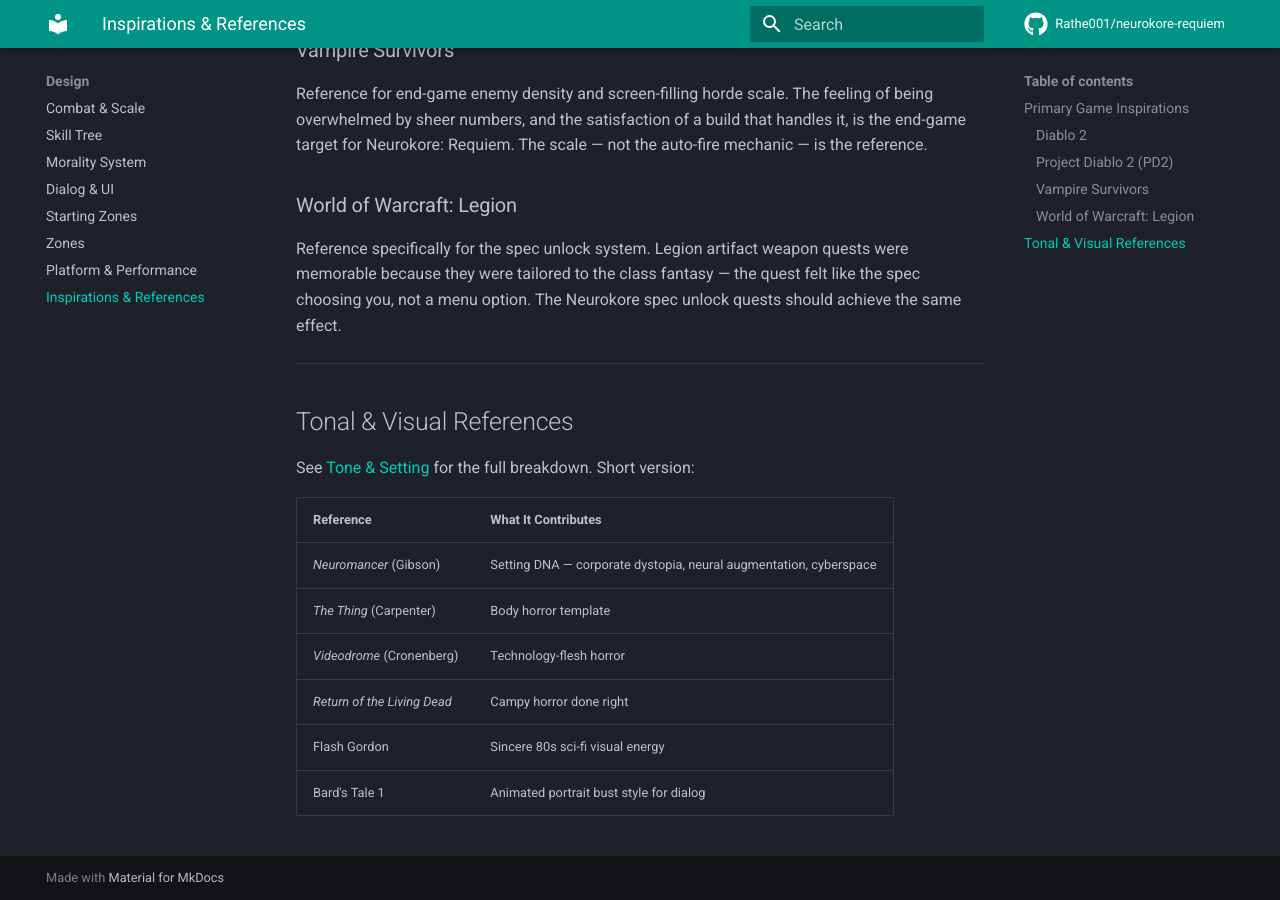
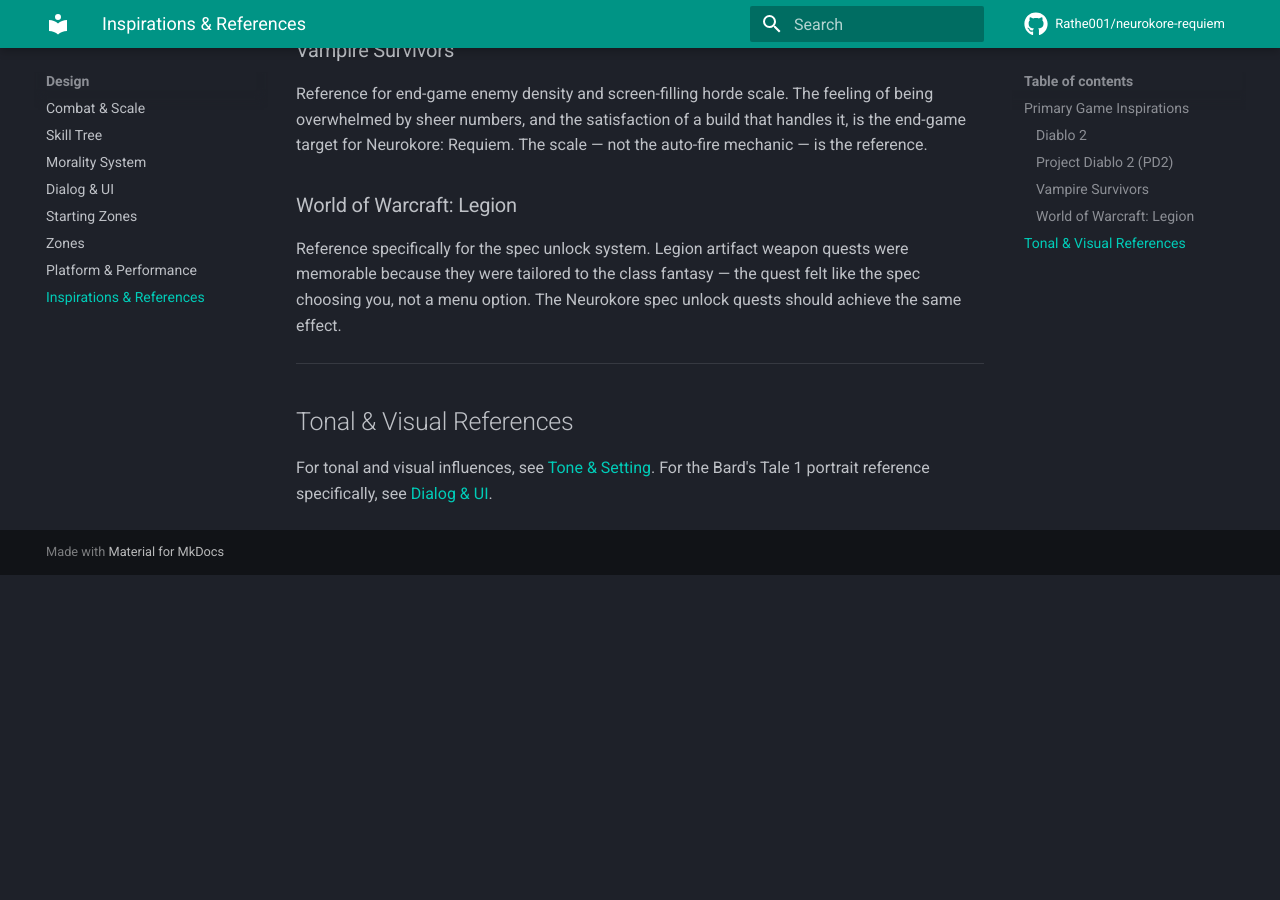
Before and after one commit to Rathe001/neurokore-requiem, an MkDocs documentation site: the page built from docs/design/inspirations.md, in a window 1280 px wide and 900 px high, scrolled down 905 px. Built offline with MkDocs 1.6.1 and Material for MkDocs 9.7.7, drawn with Linux system fonts in a browser that asks for light colours; comment, search, counter and statistics services are not loaded; after the commit the page ends 1480 px from its top, so only the background shows below that.

Commit message:
Clarify resource-system wording, fix skill tree phase 2, dedupe inspirations table
- Reword "resource" to "resource system" in class overviews so Polymath's two-axis Memory+CPU case fits the rule
- Clarify skill tree Phase 2 only covers the player's starting-class reps, not all six
- Remove duplicate tonal references table from inspirations.md; defer to tone.md and dialog-ui.md
- Add direct CLAUDE.md links for the recently extracted morality, skill-tree, zones, dialog-ui, and lighting docs

Co-Authored-By: Claude Opus 4.7 <noreply@anthropic.com>

```diff
--- a/docs/design/inspirations.md
+++ b/docs/design/inspirations.md
@@ -30,13 +30,4 @@ Reference specifically for the spec unlock system. Legion artifact weapon quests
 
 ## Tonal & Visual References
 
-See [Tone & Setting](../world/tone.md) for the full breakdown. Short version:
-
-| Reference | What It Contributes |
-|---|---|
-| *Neuromancer* (Gibson) | Setting DNA — corporate dystopia, neural augmentation, cyberspace |
-| *The Thing* (Carpenter) | Body horror template |
-| *Videodrome* (Cronenberg) | Technology-flesh horror |
-| *Return of the Living Dead* | Campy horror done right |
-| Flash Gordon | Sincere 80s sci-fi visual energy |
-| Bard's Tale 1 | Animated portrait bust style for dialog |
+For tonal and visual influences, see [Tone & Setting](../world/tone.md). For the Bard's Tale 1 portrait reference specifically, see [Dialog & UI](dialog-ui.md).
```
Also changed, not shown: CLAUDE.md (+6 -1 lines), docs/classes/cyborg.md (+1 -1 lines), docs/classes/human.md (+1 -1 lines), docs/classes/overview.md (+1 -1 lines), docs/design/skill-tree.md (+3 -3 lines).
